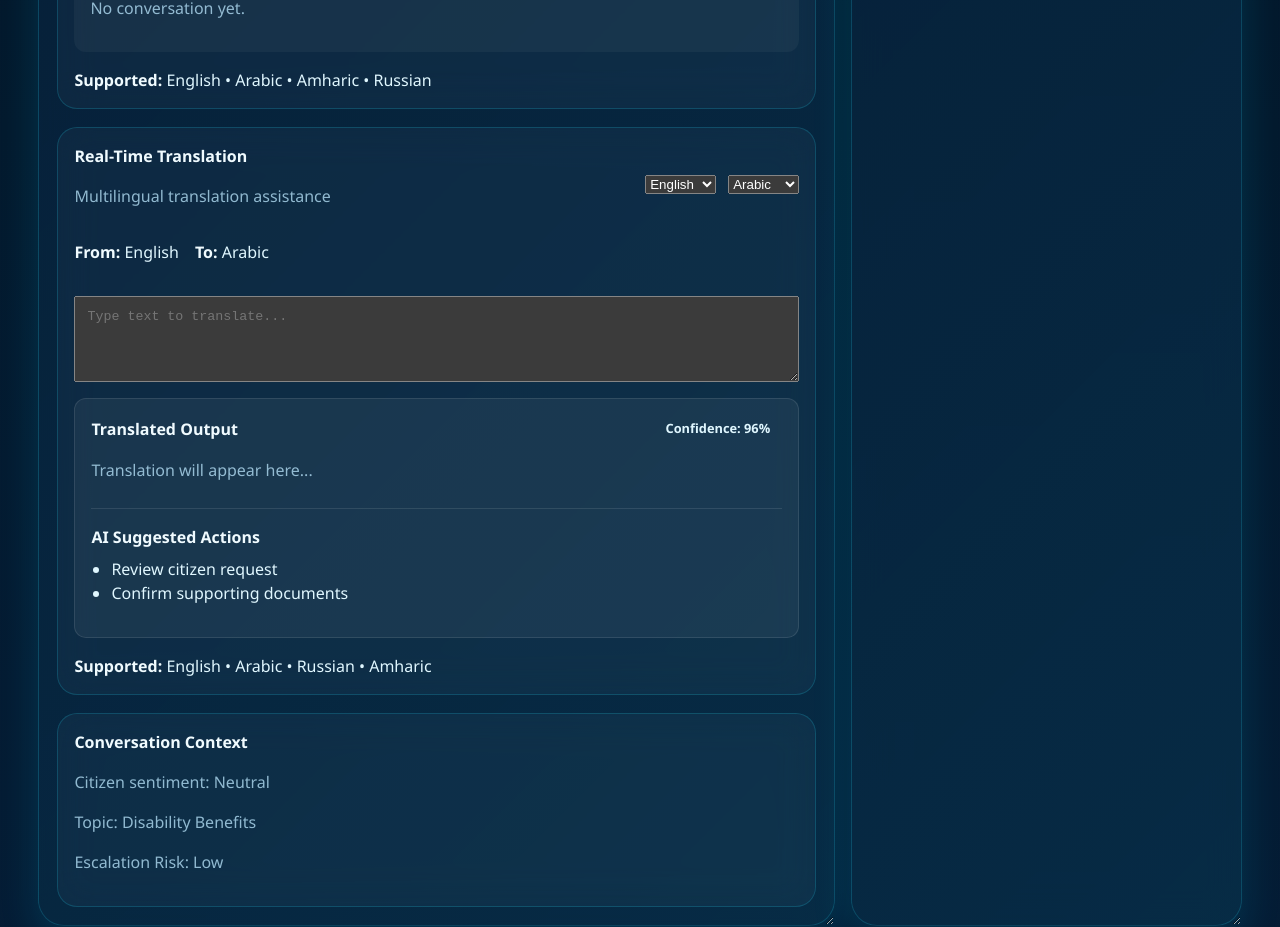
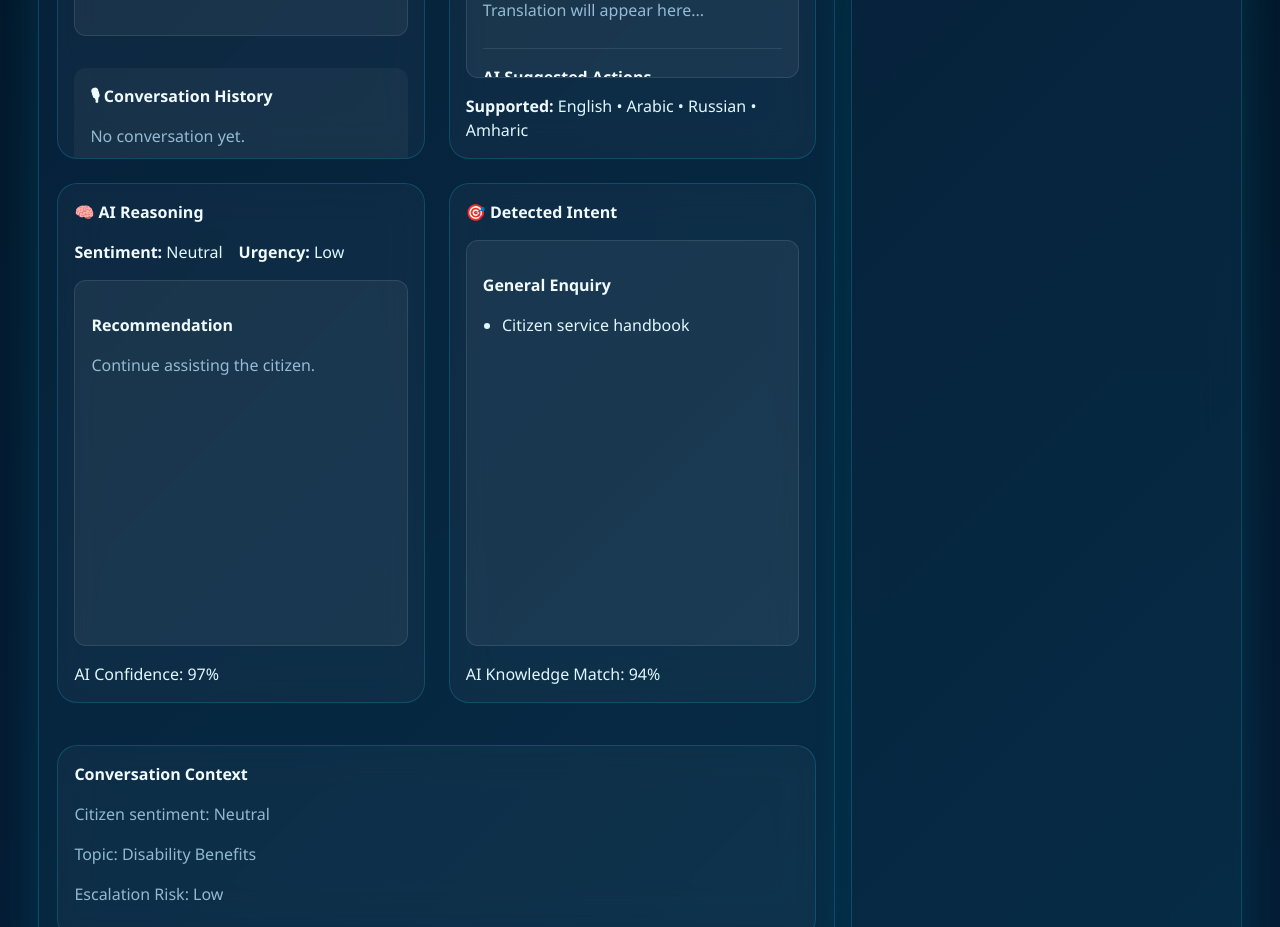
Before and after one commit to PShungube/Jutoverse-demo, a React (Vite) app: page /representative-assistant in a window 1280 px wide. Shown: the part 2180-3107 px from the top of the page. Built offline with nearby package versions, Linux system fonts and the light colour scheme.

Commit message:
AI enhancements

```diff
--- a/package.json
+++ b/package.json
@@ -12,6 +12,7 @@
     "debug:local": "bash scripts/deploy-local.sh --dev"
   },
   "dependencies": {
+    "axios": "^1.18.1",
     "lucide-react": "^0.542.0",
     "react": "^19.2.6",
     "react-dom": "^19.2.6",
--- a/src/features/representative-assistant/RepresentativeAssistantPage.tsx
+++ b/src/features/representative-assistant/RepresentativeAssistantPage.tsx
@@ -14,6 +14,8 @@ import { useMockResource } from '../../hooks/useMockResource';
 import { useI18n } from '../../i18n/I18nProvider';
 import { ConversationContext } from './components/ConversationContext';
 import { TranslationPanel } from './components/TranslationPanel';
+import { AIReasoningPanel } from './components/AIReasoningPanel';
+import { IntentDetectionPanel } from './components/IntentDetectionPanel';
 
 export function RepresentativeAssistantPage() {
   const { data, loading } = useMockResource(demoAdapter.getAssistantSnapshot);
@@ -104,13 +106,41 @@ const handleQuestionSubmit = async (
             </div>
             <QueryComposer onSubmit={handleQuestionSubmit} />
 
+           <div className="ai-workspace">
+
+  <div className="ai-row">
+
+    <div className="ai-column">
       <TranscriptionPanel
         onTranscriptChange={setLiveTranscript}
       />
+    </div>
+
+    <div className="ai-column">
       <TranslationPanel
         transcript={liveTranscript}
       />
+    </div>
 
+  </div>
+
+  <div className="ai-row">
+
+    <div className="ai-column">
+      <AIReasoningPanel
+        transcript={liveTranscript}
+      />
+    </div>
+
+    <div className="ai-column">
+      <IntentDetectionPanel
+        transcript={liveTranscript}
+      />
+    </div>
+
+  </div>
+
+</div>
             {assistantResponse && (
   <GroundedAnswerCard
     answer={assistantResponse.answer}
--- /dev/null
+++ b/src/features/representative-assistant/components/AIReasoningPanel.tsx
@@ -0,0 +1,62 @@
+type Props = {
+  transcript?: string;
+};
+
+export function AIReasoningPanel({
+  transcript = '',
+}: Props) {
+  const text = transcript.toLowerCase();
+
+  let sentiment = 'Neutral';
+  let urgency = 'Low';
+  let recommendation =
+    'Continue assisting the citizen.';
+
+  if (
+    text.includes('angry') ||
+    text.includes('complaint')
+  ) {
+    sentiment = 'Negative';
+    urgency = 'High';
+    recommendation =
+      'Escalate to a senior representative.';
+  }
+
+  if (
+    text.includes('thank') ||
+    text.includes('great')
+  ) {
+    sentiment = 'Positive';
+    urgency = 'Low';
+    recommendation =
+      'Close interaction after confirming satisfaction.';
+  }
+
+  return (
+    <div className="capability-card transcription-card">
+      <strong>🧠 AI Reasoning</strong>
+
+      <div className="transcription-meta">
+        <div>
+          <strong>Sentiment:</strong> {sentiment}
+        </div>
+
+        <div>
+          <strong>Urgency:</strong> {urgency}
+        </div>
+      </div>
+
+      <div className="transcription-output">
+        <p>
+          <strong>Recommendation</strong>
+        </p>
+
+        <p>{recommendation}</p>
+      </div>
+
+      <div className="transcription-footer">
+        AI Confidence: 97%
+      </div>
+    </div>
+  );
+}
--- /dev/null
+++ b/src/features/representative-assistant/components/IntentDetectionPanel.tsx
@@ -0,0 +1,79 @@
+type Props = {
+  transcript?: string;
+};
+
+export function IntentDetectionPanel({
+  transcript = '',
+}: Props) {
+  const text = transcript.toLowerCase();
+
+  let intent = 'General Enquiry';
+
+  let articles = [
+    'Citizen service handbook',
+  ];
+
+  if (text.includes('passport')) {
+    intent = 'Passport Services';
+
+    articles = [
+      'Passport renewal requirements',
+      'Passport processing times',
+      'Identity verification checklist',
+    ];
+  }
+
+  if (
+    text.includes('benefit') ||
+    text.includes('grant')
+  ) {
+    intent = 'Benefits';
+
+    articles = [
+      'Benefits eligibility',
+      'Appeal process',
+      'Supporting documents',
+    ];
+  }
+
+  if (
+    text.includes('application')
+  ) {
+    intent = 'Application Processing';
+
+    articles = [
+      'Application workflow',
+      'Document verification',
+      'Processing timeline',
+    ];
+  }
+
+  return (
+    <div className="capability-card transcription-card">
+      <strong>🎯 Detected Intent</strong>
+
+      <div className="transcription-output">
+        <p>
+          <strong>{intent}</strong>
+        </p>
+
+        <ul
+          style={{
+            marginTop: '1rem',
+            paddingLeft: '1.2rem',
+          }}
+        >
+          {articles.map((article) => (
+            <li key={article}>
+              {article}
+            </li>
+          ))}
+        </ul>
+      </div>
+
+      <div className="transcription-footer">
+        AI Knowledge Match: 94%
+      </div>
+    </div>
+  );
+}
--- a/src/index.css
+++ b/src/index.css
@@ -1302,3 +1302,87 @@ input:focus-visible,
   border-radius: 999px;
   background: rgba(0,255,255,0.12);
 }
+.ai-workspace{
+  margin-top:1.5rem;
+}
+
+.ai-row{
+  display:flex;
+  gap:1.5rem;
+  margin-bottom:1.5rem;
+}
+
+.ai-column{
+  flex:1;
+  min-width:0;
+}
+
+.ai-column>*{
+  width:100%;
+}
+
+.capability-card {
+  width: 100%;
+  height: 100%;
+  min-height: 520px;
+  max-height: 520px;
+
+  display: flex;
+  flex-direction: column;
+
+  overflow: hidden;
+}
+
+.transcription-output {
+  flex: 1;
+  overflow-y: auto;
+}
+
+/* Responsive */
+@media (max-width: 1200px) {
+  .ai-grid {
+    grid-template-columns: 1fr;
+  }
+}
+
+.transcription-card {
+  display: flex;
+  flex-direction: column;
+  height: 100%;
+}
+
+.transcription-output {
+  flex: 1;
+}
+
+.transcription-footer {
+  margin-top: auto;
+}
+.transcription-header {
+  display: flex;
+  justify-content: space-between;
+  align-items: flex-start;
+  gap: 1rem;
+  margin-bottom: 1rem;
+}
+
+.transcription-controls {
+  display: flex;
+  gap: 0.75rem;
+}
+
+.transcription-controls select {
+  border-radius: 10px;
+  padding: 0.45rem 0.75rem;
+}
+.transcription-controls {
+  display: flex;
+  gap: 0.75rem;
+  flex-wrap: wrap;
+  justify-content: flex-end;
+}
+
+.transcription-controls select,
+.transcription-controls button {
+  min-width: 110px;
+}
```
Also changed, not shown: src/api/services/translationService.ts (added, +24 -0 lines), src/features/representative-assistant/components/TranslationPanel.tsx (+5 -5 lines), 1 other file (tests, documents, lock files or other folders). Lines whose indentation alone changed are shown as unchanged.
